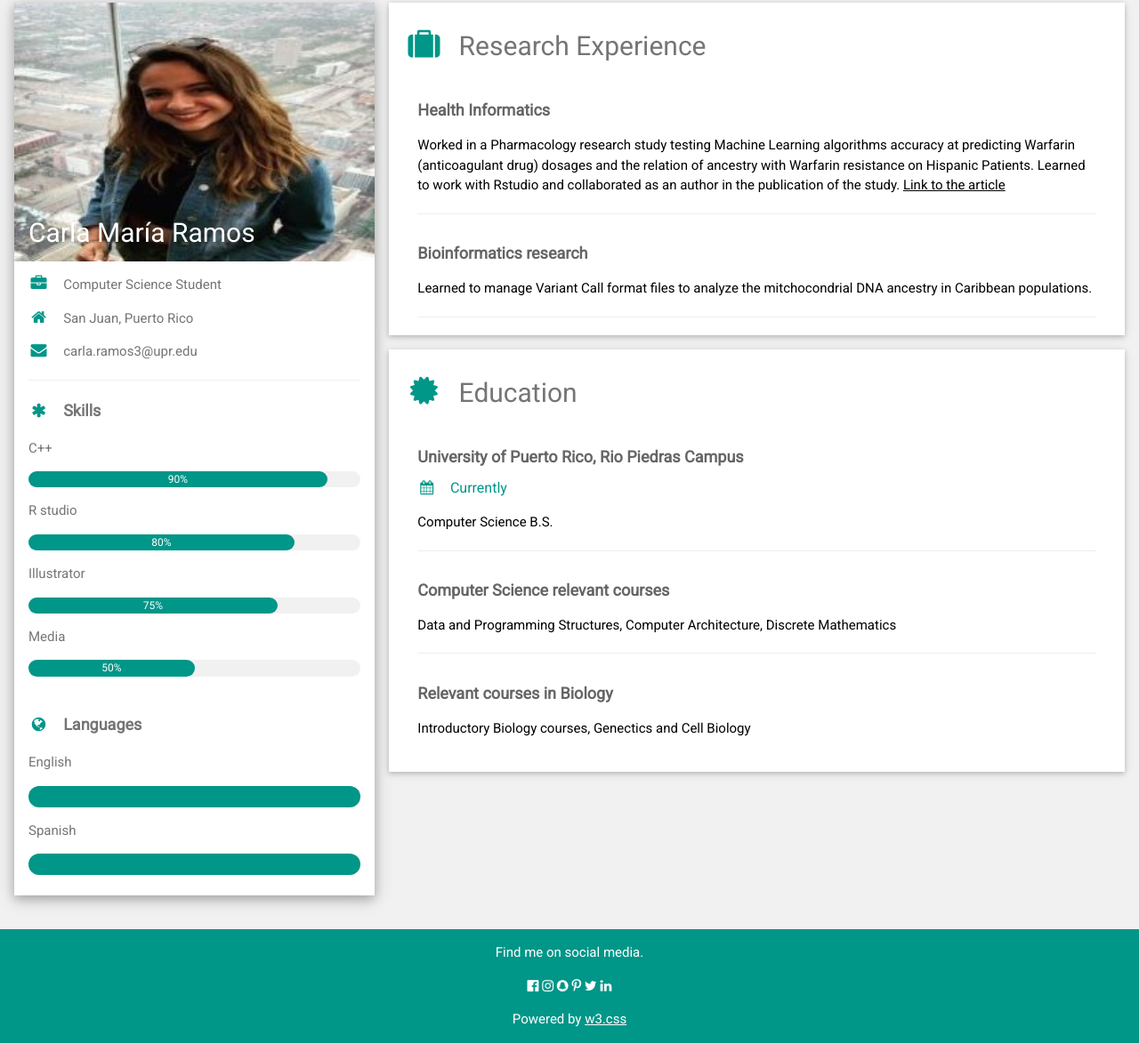
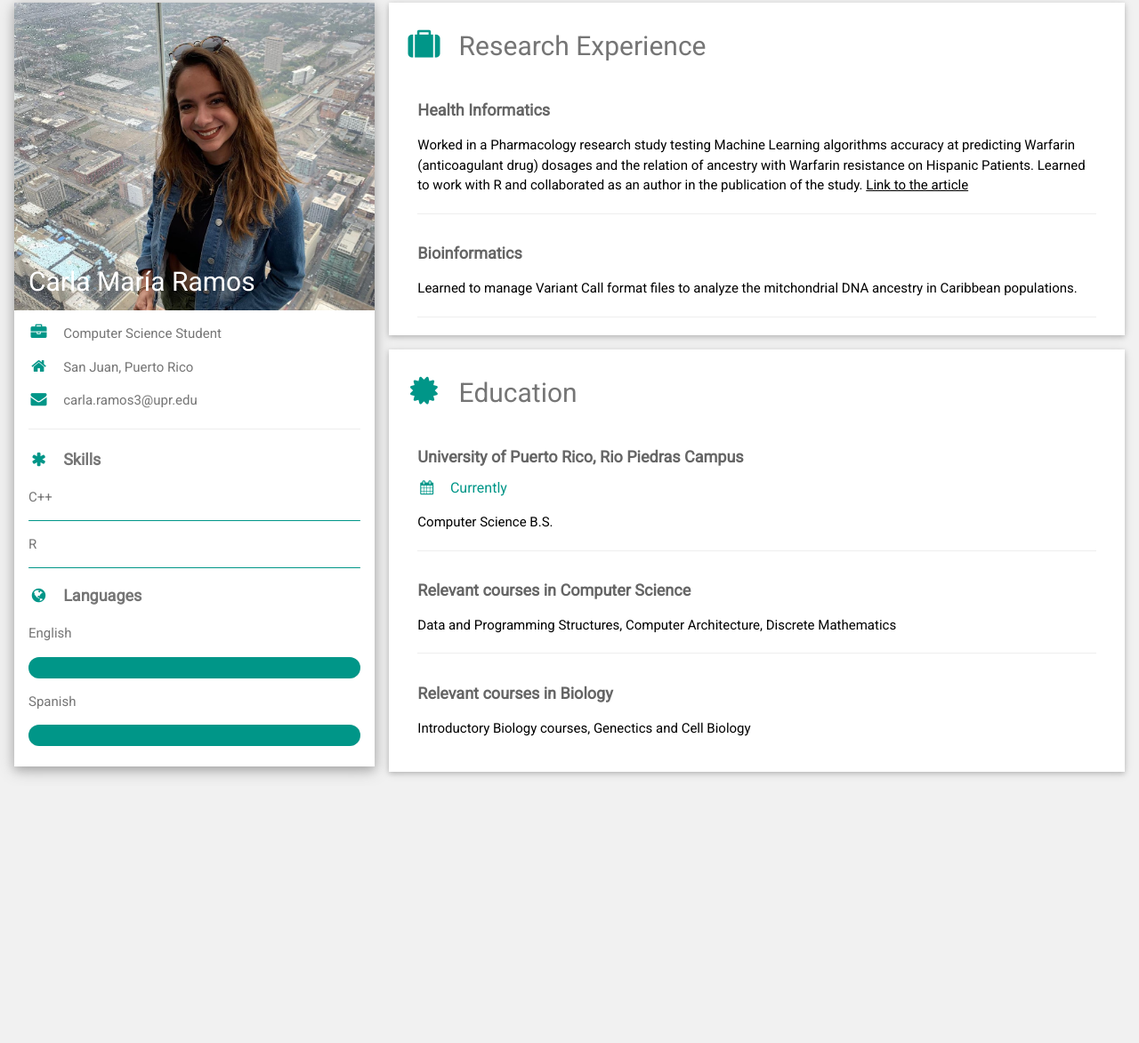
Before and after one commit to carlaramos3/website2, a plain HTML site: page index.html in a window 1280 px wide. Shown: the part 13-1186 px from the top of the page at 89% size. After the commit the page ends 897 px from the top, so only its background shows below. Drawn offline with nearby package versions, Linux system fonts and the light colour scheme.

Commit message:
Final Version

```diff
--- a/index.html
+++ b/index.html
@@ -1,6 +1,6 @@
 <!DOCTYPE html>
 <html>
-<title>W3.CSS Template</title>
+<title>Carla Ramos' Portfolio</title>
 <meta charset="UTF-8">
 <meta name="viewport" content="width=device-width, initial-scale=1">
 <link rel="stylesheet" href="https://www.w3schools.com/w3css/4/w3.css">
@@ -22,7 +22,7 @@
 
             <div class="w3-white w3-text-grey w3-card-4">
                 <div class="w3-display-container">
-                    <img src="foto.jpg" style="width:100%" alt="Avatar">
+                    <img src="fotocorregida.jpeg" style="width:100%" alt="Avatar">
                     <div class="w3-display-bottomleft w3-container w3-text-white">
                         <h2>Carla María Ramos</h2>
                     </div>
@@ -36,23 +36,14 @@
                     <p class="w3-large"><b><i class="fa fa-asterisk fa-fw w3-margin-right w3-text-teal"></i>Skills</b></p>
                     <p>C++</p>
                     <div class="w3-light-grey w3-round-xlarge w3-small">
-                        <div class="w3-container w3-center w3-round-xlarge w3-teal" style="width:90%">90%</div>
+                        <div class="w3-container w3-center w3-round-xlarge w3-teal" style="width:100%"></div>
                     </div>
-                    <p>R studio</p>
+                    <p>R </p>
                     <div class="w3-light-grey w3-round-xlarge w3-small">
-                        <div class="w3-container w3-center w3-round-xlarge w3-teal" style="width:80%">
-                            <div class="w3-center w3-text-white">80%</div>
+                        <div class="w3-container w3-center w3-round-xlarge w3-teal" style="width:100%">
                         </div>
                     </div>
-                    <p>Illustrator</p>
-                    <div class="w3-light-grey w3-round-xlarge w3-small">
-                        <div class="w3-container w3-center w3-round-xlarge w3-teal" style="width:75%">75%</div>
-                    </div>
-                    <p>Media</p>
-                    <div class="w3-light-grey w3-round-xlarge w3-small">
-                        <div class="w3-container w3-center w3-round-xlarge w3-teal" style="width:50%">50%</div>
-                    </div>
-                    <br>
+
 
                     <p class="w3-large w3-text-theme"><b><i class="fa fa-globe fa-fw w3-margin-right w3-text-teal"></i>Languages</b></p>
                     <p>English</p>
@@ -78,13 +69,13 @@
                 <div class="w3-container">
                     <h5 class="w3-opacity"><b>Health Informatics</b></h5>
                     <p> Worked in a Pharmacology research study testing Machine Learning algorithms accuracy at predicting Warfarin (anticoagulant drug) dosages and the relation of ancestry with Warfarin resistance on Hispanic Patients. Learned to
-                        work with Rstudio and collaborated as an author in the publication of the study.
+                        work with R and collaborated as an author in the publication of the study.
                      <a href="https://www.frontiersin.org/articles/10.3389/fphar.2019.01550/full">Link to the article</a></p>
                     <hr>
                 </div>
                 <div class="w3-container">
-                    <h5 class="w3-opacity"><b>Bioinformatics research</b></h5>
-                    <p>Learned to manage Variant Call format files to analyze the mitchocondrial DNA ancestry in Caribbean populations.</p>
+                    <h5 class="w3-opacity"><b>Bioinformatics</b></h5>
+                    <p>Learned to manage Variant Call format files to analyze the mitchondrial DNA ancestry in Caribbean populations.</p>
                     <hr>
                 </div>
             </div>
@@ -98,7 +89,7 @@
                     <hr>
                 </div>
                 <div class="w3-container">
-                    <h5 class="w3-opacity"><b>Computer Science relevant courses</b></h5>
+                    <h5 class="w3-opacity"><b>Relevant courses in Computer Science</b></h5>
                     <p>Data and Programming Structures, Computer Architecture, Discrete Mathematics</p>
                     <hr>
                 </div>
@@ -117,16 +108,7 @@
     <!-- End Page Container -->
 </div>
 
-<footer class="w3-container w3-teal w3-center w3-margin-top">
-    <p>Find me on social media.</p>
-    <i class="fa fa-facebook-official w3-hover-opacity"></i>
-    <i class="fa fa-instagram w3-hover-opacity"></i>
-    <i class="fa fa-snapchat w3-hover-opacity"></i>
-    <i class="fa fa-pinterest-p w3-hover-opacity"></i>
-    <i class="fa fa-twitter w3-hover-opacity"></i>
-    <i class="fa fa-linkedin w3-hover-opacity"></i>
-    <p>Powered by <a href="https://www.w3schools.com/w3css/default.asp" target="_blank">w3.css</a></p>
-</footer>
+
 
 </body>
 </html>
```
Also changed, not shown: fotocorregida.jpeg (added).
